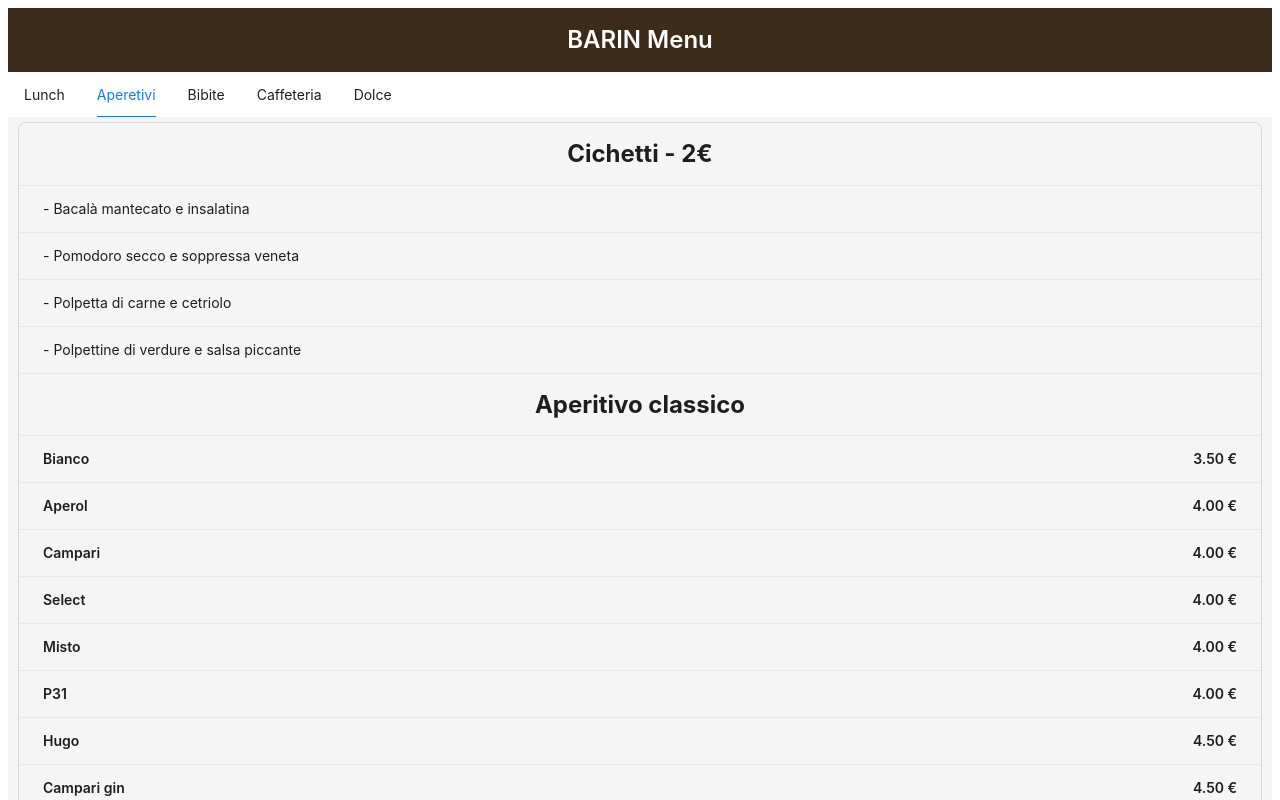
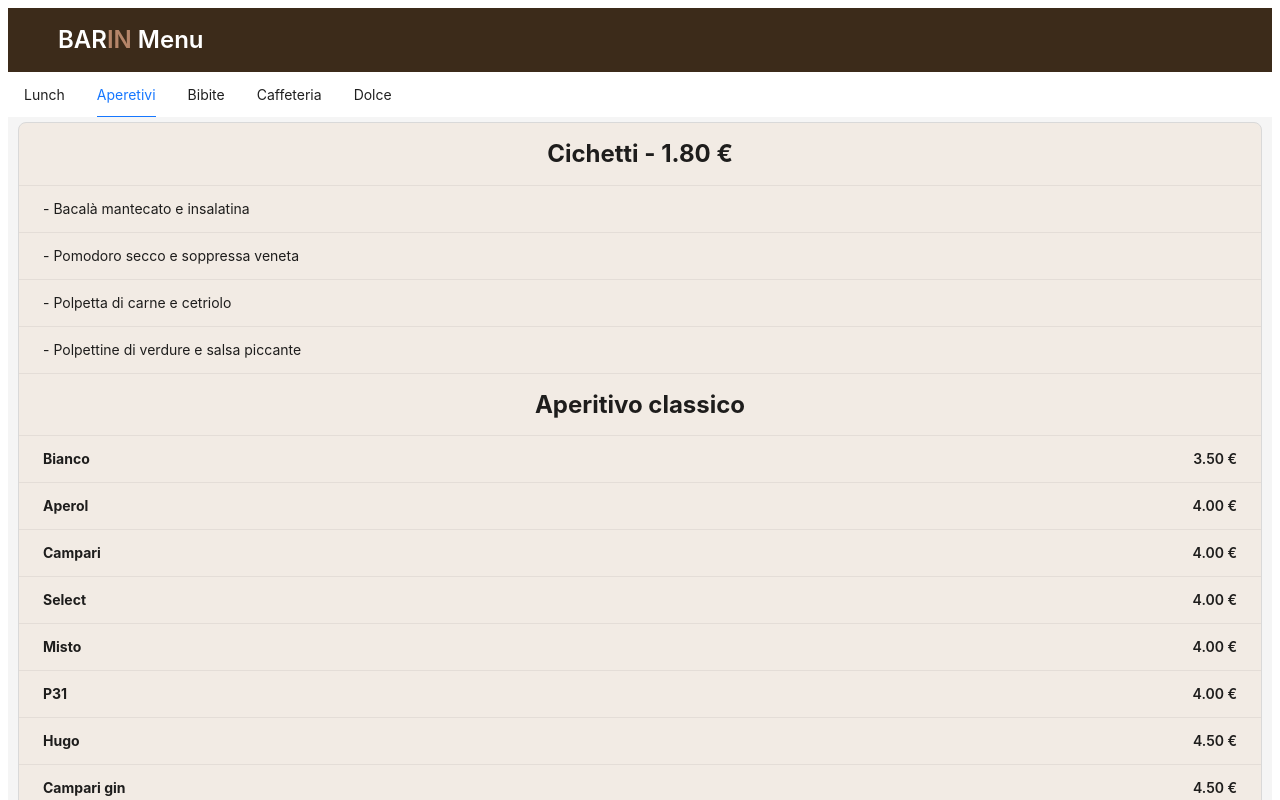
Before and after one commit to amalikov2000/Barin-menu, a React (Create React App) app: page / in a window 1280 px wide. Both pictures are taken after a click on the item "Aperetivi". Shown: the top 800 px of the page. Built offline with nearby package versions, Linux system fonts and the light colour scheme.

Commit message:
Add files via upload

```diff
--- a/src/App.js
+++ b/src/App.js
@@ -16,6 +16,7 @@ const App = () => {
       case '1':
         return (
           <List
+          style={{backgroundColor: '#f2ebe4'}}
             header={
               <div style={{ textAlign: 'center', fontSize: '24px', fontWeight: 'bold' }}>
                 Primi Piatti
@@ -24,29 +25,40 @@ const App = () => {
             bordered
             dataSource={[
               { item: 'Piatto della Settimana', ingredients: '', price: '10.00 €' },
+              { item: 'Tagliere di affettati misti', ingredients: 'crudo serrano, bresaola punta d`anca, soppressa nostrana, pancetta', price: '12.00 €' },
               { item: 'PASTA FREDDA', ingredients: 'Lunedi - Farfalle al pesto, zucchine e pomodorini, Martedi - Penne sfilaci, pomodorini e grana, Mercoledi - Farfalle con tonno, pomodorini, capperi, Giovedi - Insalata di riso rosso con verdure alla curcuma zucchine, carote,olive ', price: '8.50 €' },
               { subheader: true, content: 'Insalate' },
-              { item: 'CAPRESE', ingredients: 'pomodoro cuore di bue, mozzarella fior di latte, pesto e basilico', price: '8,50 €' },
-              { item: 'VASILISA', ingredients: 'insalata misticanza, finocchio, ceci, cetrioli, pomodori secchi e scaglie di grana', price: '8,50 €' },
-              { item: 'VERDUROSA', ingredients: 'insalata misticanza, pomodorini, zucchine, melanzane, peperoni, avocado, broccoli, e grana', price: '8,50 €' },
-              { item: 'PHOCAONTAS', ingredients: 'insalata misticanza, bresaola, pomodorini, riccioli di finocchio, philadelphia e noci ', price: '10,00 €' },
-              { item: 'CLASSICA', ingredients: 'insalata misticanza, carote, pomodoro, tonno e mozzarella', price: '9,00 €' },
-              { item: 'CAESAR', ingredients: 'insalata misticanza,pomodorini, stracetti di pollo, bacon croccante,salsa cesar, grana a scaglie e crostini', price: '10,00 €' },
-              { item: 'FRESCA', ingredients: 'insalata misticanza, sfilaci, uova, zucchine grigliate, grana e olive', price: '9,00 €' },
-              { item: 'DELICATA', ingredients: 'insalata misticanza, cetriolo, arancia, gamberetti, avocado, e mais', price: '9,00 €' },
-              { item: 'DARIA', ingredients: ' insalata misticanza, carote, pomodorini, philadelphia, fesa di tacchino e semi di zucca', price: '9,00 €' },
+              { item: 'CAPRESE', ingredients: 'pomodoro cuore di bue, mozzarella fior di latte, pesto e basilico', price: '8.50 €' },
+              { item: 'VASILISA', ingredients: 'insalata misticanza, finocchio, ceci, cetrioli, pomodori secchi e scaglie di grana', price: '8.50 €' },
+              { item: 'VERDUROSA', ingredients: 'insalata misticanza, pomodorini, zucchine, melanzane, peperoni, avocado, broccoli, e grana', price: '8.50 €' },
+              { item: 'POCAHONTAS', ingredients: 'insalata misticanza, bresaola, pomodorini, riccioli di finocchio, philadelphia e noci ', price: '10.00 €' },
+              { item: 'CLASSICA', ingredients: 'insalata misticanza, carote, pomodoro, tonno e mozzarella', price: '9.00 €' },
+              { item: 'CAESAR', ingredients: 'insalata misticanza,pomodorini, stracetti di pollo, bacon croccante,salsa cesar, grana a scaglie e crostini', price: '10.00 €' },
+              { item: 'FRESCA', ingredients: 'insalata misticanza, sfilaci, uova, zucchine grigliate, grana e olive', price: '9.00 €' },
+              { item: 'DELICATA', ingredients: 'insalata misticanza, cetriolo, arancia, gamberetti, avocado, e mais', price: '9.00 €' },
+              { item: 'DARIA', ingredients: ' insalata misticanza, carote, pomodorini, philadelphia, fesa di tacchino e semi di zucca', price: '9.00 €' },
               { subheader: true, content: 'Snack' },
-              { item: 'Tramezzini ', ingredients: 'Vari gusti', price: '2,50 €' },
+              { item: 'Tramezzini ', ingredients: 'vari gusti', price: '2.50 €' },
               { item: 'Piadina', ingredients: 'crudo serrano e mozzarella filante', price: '5.00 €' },
-              { item: 'Piadina', ingredients: 'Prosciutto cotto, pomodoro e mozarella', price: '5.00 €' },
+              { item: 'Piadina', ingredients: 'prosciutto cotto, pomodoro e mozarella', price: '5.00 €' },
               { item: 'Piadina Integrale', ingredients: 'mozzarella, pomodoro, melanzane grigliate e grana', price: '5.00 €' },
               { item: 'Piadina Integrale', ingredients: 'tacchino arrosto, philadelphia, pomodoro ramato e insalatina', price: '5.00 €' },
               { item: 'Focaccia Genovese', ingredients: 'soppressa e fontina', price: '5.00 €' },
               { item: 'Focaccia Genovese', ingredients: 'mozzarella, zucchine grigliate e pomodoro', price: '5.00 €' },
               { item: 'Panino alla curcuma', ingredients: ' spianata calabra, rucola e formaggio', price: '5.00 €' },
-              { item: 'Tostone Classico', ingredients: 'Prosciutto cotto e fontina', price: '5.00 €' },
+              { item: 'Tostone Classico', ingredients: 'prosciutto cotto e fontina', price: '5.00 €' },
               { item: 'Tostone ai Cereali', ingredients: 'zucchine e melanzane grligliati, spinaci e formaggio', price: '5.00 €' },
-              { item: 'Toast alla Curcuma', ingredients: 'Uovo sodo, avocado, bacon, pomodoro e insalata', price: '5.00 €' },
+              { item: 'Toast alla Curcuma', ingredients: 'uovo sodo, avocado, bacon, pomodoro e insalata', price: '5.00 €' },
+              { subheader: true, content: 'Aggiunte' },
+              { item: 'Crudo/ Bresaola/ Tacchino', ingredients: '', price: '2.00 €' },
+              { item: 'Sfilaci', ingredients: '', price: '2.00 €' },
+              { item: 'Mozzarella', ingredients: '', price: '2.00 €' },
+              { item: 'Tonno', ingredients: '', price: '1.00 €' },
+              { item: 'Uovo', ingredients: '', price: '1.00 €' },
+              { item: 'Verdure', ingredients: '', price: '1.00 €' },
+              { item: 'Grana', ingredients: '', price: '1.00 €' },
+              { item: 'Salsa Rosà/ avocado/ yogurt', ingredients: '', price: '0.50 €' },
+
             ]}
             renderItem={item => {
               if (item.subheader) {
@@ -61,8 +73,8 @@ const App = () => {
                 // Splitting the ingredients by comma
                 const ingredientsList = item.ingredients.split(',');
                 return (
-                  <List.Item style={{ display: 'flex', flexDirection: 'column' }}>
-                    <div>
+                  <List.Item style={{ display: 'flex', justifyContent: 'space-between', alignItems: 'center' }}>
+                    <div style={{ flex: 1 }}>
                       <Typography.Text strong>{item.item}</Typography.Text>
                       {ingredientsList.map((ingredient, index) => {
                         // Separating day and dish
@@ -78,17 +90,17 @@ const App = () => {
                         }
                       })}
                     </div>
-                    <div><Typography.Text strong>{item.price}</Typography.Text></div>
+                    <div style={{ marginLeft: 'auto' }}><Typography.Text strong>{item.price}</Typography.Text></div>
                   </List.Item>
                 );
               } else {
                 return (
-                  <List.Item style={{ display: 'flex', justifyContent: 'space-between' }}>
-                    <div>
+                  <List.Item style={{ display: 'flex', justifyContent: 'space-between', alignItems: 'center' }}>
+                    <div style={{ flex: 1 }}>
                       <Typography.Text strong>{item.item}</Typography.Text>
                       <div>{item.ingredients}</div>
                     </div>
-                    <div><Typography.Text strong>{item.price}</Typography.Text></div>
+                    <div style={{ marginLeft: 'auto' }}><Typography.Text strong>{item.price}</Typography.Text></div>
                   </List.Item>
                 );
               }
@@ -98,9 +110,10 @@ const App = () => {
       case '2':
         return (
           <List
+          style={{backgroundColor: '#f2ebe4'}}
             header={
               <div style={{ textAlign: 'center', fontSize: '24px', fontWeight: 'bold' }}>
-                Cichetti - 2€
+                Cichetti - 1.80 €
               </div>
             }
             bordered
@@ -119,13 +132,13 @@ const App = () => {
               { item: 'Hugo', ingredients: '', price: '4.50 €' },
               { item: 'Campari gin', ingredients: '', price: '4.50 €' },
               { subheader: true, content: 'Spritz Speciali '},
-              { item: 'Limoncello', ingredients: 'Limoncello, succo di limone, sciroppo di zucchero, prosecco, seltz', price: '4.50 €' },
-              { item: 'Maracuja', ingredients: 'Sciroppo maracuja, prosecco, seltz, passoa ', price: '4.50 €' },
-              { item: 'Curaçao', ingredients: 'Blue curaçao, lemonsoda, vodka ', price: '4.50 €' },
-              { item: 'Lemon', ingredients: 'Campari, lemonsoda, gin ', price: '4.50 €' },
-              { item: 'Havana ', ingredients: 'Campari, succo d’arancia, rum ', price: '4.50 €' },
-              { item: 'Montenegro ', ingredients: 'Aperol, Montenegro, prosecco, seltz ', price: '4.50 €' },
-              { item: 'Pumpkin', ingredients: 'Liquore di Zucca, Aperol, prosecco, seltz ', price: '4.50 €' },
+              { item: 'Limoncello', ingredients: 'limoncello, succo di limone, sciroppo di zucchero, prosecco, seltz', price: '4.50 €' },
+              { item: 'Maracuja', ingredients: 'sciroppo maracuja, prosecco, seltz, passoa ', price: '4.50 €' },
+              { item: 'Curaçao', ingredients: 'blue curaçao, lemonsoda, vodka ', price: '4.50 €' },
+              { item: 'Lemon', ingredients: 'campari, lemonsoda, gin ', price: '4.50 €' },
+              { item: 'Havana ', ingredients: 'campari, succo d’arancia, rum ', price: '4.50 €' },
+              { item: 'Montenegro ', ingredients: 'aperol, Montenegro, prosecco, seltz ', price: '4.50 €' },
+              { item: 'Pumpkin', ingredients: 'liquore di Zucca, Aperol, prosecco, seltz ', price: '4.50 €' },
               { item: 'Esmerald ', ingredients: 'P31, ginger beer, vodka', price: '4.50 €' },
               { subheader: true, content: 'Cocktails'},
               { item: 'Bellini', ingredients: '', price: '5.00 €' },
@@ -147,6 +160,21 @@ const App = () => {
               { item: 'Old Fashioned', ingredients: '', price: '8.00 €' },
               { item: 'Paloma', ingredients: '', price: '8.00 €' },
               { item: 'Caipirinha', ingredients: '', price: '8.00 €' },
+              { subheader: true, content: 'Birre'},
+              { item: 'Birra Heineken', ingredients: '', price: '3.50 €' },
+              { item: 'Birra Leffe Rouge', ingredients: '', price: '5.00 €' },
+              { item: 'Birra Leffe Blonde', ingredients: '', price: '5.00 €' },
+              { subheader: true, content: 'Vino'},
+              { item: 'Vino Rosso calice', ingredients: '', price: '4.00 €' },
+              { item: 'Vino Bianco calice', ingredients: '', price: '4.00 €' },
+              { item: 'Prosecco calice', ingredients: '', price: '4.00 €' },
+              { item: 'Vino bottiglia', ingredients: '', price: '18.00 €' },
+              { subheader: true, content: 'Digestivi'},
+              { item: 'Amaro', ingredients: '', price: '3.50 €' },
+              { item: 'Limoncello', ingredients: '', price: '3.50 €' },
+              { item: 'Grappa', ingredients: '', price: '4.00 €' },
+              { item: 'Tequila', ingredients: '', price: '4.00 €' },
+              { item: 'Vodka', ingredients: '', price: '3.50 €' },
             ]}
 
             renderItem={item => {
@@ -160,12 +188,16 @@ const App = () => {
                 );
               } else {
                 return (
-                  <List.Item style={{ display: 'flex', justifyContent: 'space-between' }}>
-                    <div>
-                      <Typography.Text strong>{item.item}</Typography.Text>
+                  <List.Item style={{ display: 'flex', justifyContent: 'space-between', alignItems: 'center' }}>
+                    <div style={{ flex: 1 }}>
+                      <div><strong>{item.item}</strong></div>
                       <div>{item.ingredients}</div>
                     </div>
-                    <div><Typography.Text strong>{item.price}</Typography.Text></div>
+                    {item.price && (
+                      <div style={{ marginLeft: 'auto' }}>
+                        <Typography.Text strong>{item.price}</Typography.Text>
+                      </div>
+                    )}
                   </List.Item>
                 );
               }
@@ -175,6 +207,7 @@ const App = () => {
       case '3':
         return (
           <List
+          style={{backgroundColor: '#f2ebe4'}}
             header={
               <div style={{ textAlign: 'center', fontSize: '24px', fontWeight: 'bold' }}>
                 Centrifughe
@@ -186,7 +219,15 @@ const App = () => {
               { item: 'Mela, arancia e carota ', ingredients: '', price: '5.00 €' },
               { item: 'Arancia, limone zenzero ', ingredients: '', price: '5.00 €' },
               { item: 'Mela, carota', ingredients: '', price: '5.00 €' },
-              { item: 'Spremuta, arancia', ingredients: '', price: '5.00 €' },
+              { item: 'Spremuta di arancia', ingredients: '', price: '5.00 €' },
+              { subheader: true, content: 'Bevande analcoliche'},
+              { item: 'Acqua bottiglia', ingredients: '', price: '1.20 €' },
+              { item: 'Acqua bicchiere', ingredients: '', price: '0.50 €' },
+              { item: 'Acqua tonica', ingredients: '', price: '3.50 €' },
+              { item: 'Tè freddo lattina', ingredients: '', price: '3.00 €' },
+              { item: 'Tè freddo bottiglia', ingredients: '', price: '3.50 €' },
+              { item: 'Fanta/Coca/Lemon Soda', ingredients: '', price: '3.00 €' },
+              { item: 'Aperitivo analcolico', ingredients: '', price: '3.00 €' },
             ]}
             renderItem={item => {
               if (item.subheader) {
@@ -199,12 +240,16 @@ const App = () => {
                 );
               } else {
                 return (
-                  <List.Item style={{ display: 'flex', justifyContent: 'space-between' }}>
-                    <div>
-                      <Typography.Text strong>{item.item}</Typography.Text>
+                  <List.Item style={{ display: 'flex', justifyContent: 'space-between', alignItems: 'center' }}>
+                    <div style={{ flex: 1 }}>
+                      <div><strong>{item.item}</strong></div>
                       <div>{item.ingredients}</div>
                     </div>
-                    <div><Typography.Text strong>{item.price}</Typography.Text></div>
+                    {item.price && (
+                      <div style={{ marginLeft: 'auto' }}>
+                        <Typography.Text strong>{item.price}</Typography.Text>
+                      </div>
+                    )}
                   </List.Item>
                 );
               }
@@ -212,9 +257,115 @@ const App = () => {
           />
         );
       case '4':
-        return <div>Coming Soon</div>;
+        return (
+          <List
+          style={{backgroundColor: '#f2ebe4'}}
+            header={
+              <div style={{ textAlign: 'center', fontSize: '24px', fontWeight: 'bold' }}>
+               Caffè
+              </div>
+            }
+            bordered
+            dataSource={[
+              { item: 'Caffe', ingredients: '', price: '1.30 €' },
+              { item: 'Caffe decaffeinato', ingredients: '', price: '1.50 €' },
+              { item: 'Caffe macchiato', ingredients: '', price: '1.40 €' },
+              { item: 'Caffe deca macchiato', ingredients: '', price: '1.50 €' },
+              { item: 'Cappuccino', ingredients: '', price: '1.60 €' },
+              { item: 'Cappuccino deca', ingredients: '', price: '1.70 €' },
+              { item: 'Cappuccino grande', ingredients: '', price: '2.40 €' },
+              { item: 'Macchiatone', ingredients: '', price: '1.50 €' },
+              { item: 'Macchiatone deca', ingredients: '', price: '1.60 €' },
+              { item: 'Latte macchiato', ingredients: '', price: '1.80 €' },
+              { item: 'Caffe corretto', ingredients: '', price: '2.00 €' },
+              { item: 'Cafe shakerato', ingredients: '', price: '2.50 €' },
+              { item: 'Orzo', ingredients: '', price: '1.40 €' },
+              { item: 'Orzo macchiato', ingredients: '', price: '1.50 €' },
+              { item: 'Cappuccino d`orzo', ingredients: '', price: '1.70 €' },
+              { item: 'Macchiatone d`orzo', ingredients: '', price: '1.60 €' },
+              { item: 'Ginseng', ingredients: '', price: '1.50 €' },
+              { item: 'Ginseng macchiato', ingredients: '', price: '1.60 €' },
+              { item: 'Cappuccino di ginseng', ingredients: '', price: '1.80 €' },
+              { item: 'Macchiatone di ginseng', ingredients: '', price: '1.70 €' },
+              { subheader: true, content: 'Tè'},
+              { item: 'Tè caldo', ingredients: 'nero/verde', price: '2.00 €' },
+              { item: 'Rooibos al cioccolato', ingredients: '', price: '3.50 €' },
+              { item: 'Tisana malva', ingredients: '', price: '3.50 €' },
+            ]}
+
+            renderItem={item => {
+              if (item.subheader) {
+                return (
+                  <List.Item>
+                    <div style={{ width: '100%', textAlign: 'center', fontSize: '24px', fontWeight: 'bold' }}>
+                      {item.content}
+                    </div>
+                  </List.Item>
+                );
+              } else {
+                return (
+                  <List.Item style={{ display: 'flex', justifyContent: 'space-between', alignItems: 'center' }}>
+                    <div style={{ flex: 1 }}>
+                      <div><strong>{item.item}</strong></div>
+                      <div>{item.ingredients}</div>
+                    </div>
+                    {item.price && (
+                      <div style={{ marginLeft: 'auto' }}>
+                        <Typography.Text strong>{item.price}</Typography.Text>
+                      </div>
+                    )}
+                  </List.Item>
+                );
+              }
+            }}
+          />
+        );
       case '5':
-        return <div> Coming Soon </div>;
+        return (
+          <List
+          style={{backgroundColor: '#f2ebe4'}}
+            header={
+              <div style={{ textAlign: 'center', fontSize: '24px', fontWeight: 'bold' }}>
+               Gelatto
+              </div>
+            }
+            bordered
+            dataSource={[
+              { item: 'Coppetta piccola', ingredients: '', price: '2.50 €' },
+              { item: 'Coppetta media', ingredients: '', price: '3.50 €' },
+              { subheader: true, content: 'Pasticceria'},
+              { item: 'Brioche', ingredients: '', price: '1.30 €' },
+              { item: 'Biscotto grande', ingredients: '', price: '1.60 €' },
+              { item: 'Biscotto piccolo', ingredients: '', price: '1.20 €' },
+            ]}
+
+            renderItem={item => {
+              if (item.subheader) {
+                return (
+                  <List.Item>
+                    <div style={{ width: '100%', textAlign: 'center', fontSize: '24px', fontWeight: 'bold' }}>
+                      {item.content}
+                    </div>
+                  </List.Item>
+                );
+              } else {
+                return (
+                  <List.Item style={{ display: 'flex', justifyContent: 'space-between', alignItems: 'center' }}>
+                    <div style={{ flex: 1 }}>
+                      <div><strong>{item.item}</strong></div>
+                      <div>{item.ingredients}</div>
+                    </div>
+                    {item.price && (
+                      <div style={{ marginLeft: 'auto' }}>
+                        <Typography.Text strong>{item.price}</Typography.Text>
+                      </div>
+                    )}
+                  </List.Item>
+                );
+              }
+            }}
+          />
+        );
       default:
         return null;
     }
@@ -222,10 +373,10 @@ const App = () => {
 
   return (
     <Layout>
-      <Header className="header" style={{ background: '#3c2b1a', display: 'flex', justifyContent: 'center', alignItems: 'center' }}>
-        <div className="logo">
-          <Title level={3} style={{ color: 'white', margin: 0 }}>BARIN Menu</Title>
-        </div>
+      <Header style={{ display: 'flex', alignItems: 'center', backgroundColor: '#3c2b1a' }}>
+        <Title level={3} style={{ color: '#FFFFFF', margin: 0 }}>
+          {<span>BAR</span>}<span style={{ color: '#b58569' }}>IN  </span>  Menu
+        </Title>
       </Header>
       <Content style={{ padding: '0' }}>
         <div style={{ overflowX: 'auto', whiteSpace: 'nowrap' }}>
@@ -256,7 +407,6 @@ const App = () => {
         </Content>
       <Content style={{ padding: '5px 10px', flex: 1 }}>
         <div className="site-layout-content" style={{ display: 'flex', justifyContent: 'center', width: '100%' }}>
-          {/* Content for each tab */}
           <div style={{ maxWidth: '100%', width: '100%' }}>
             {getMenuContent()}
           </div>
```
